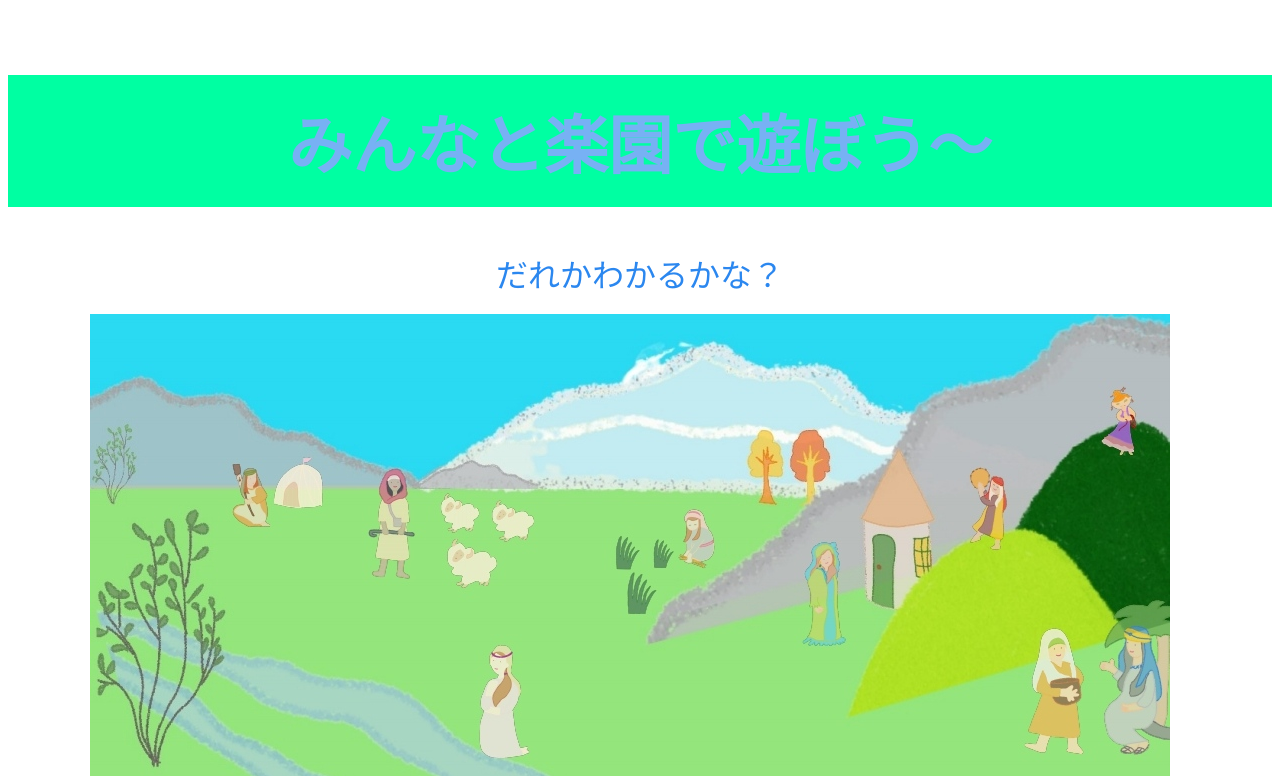
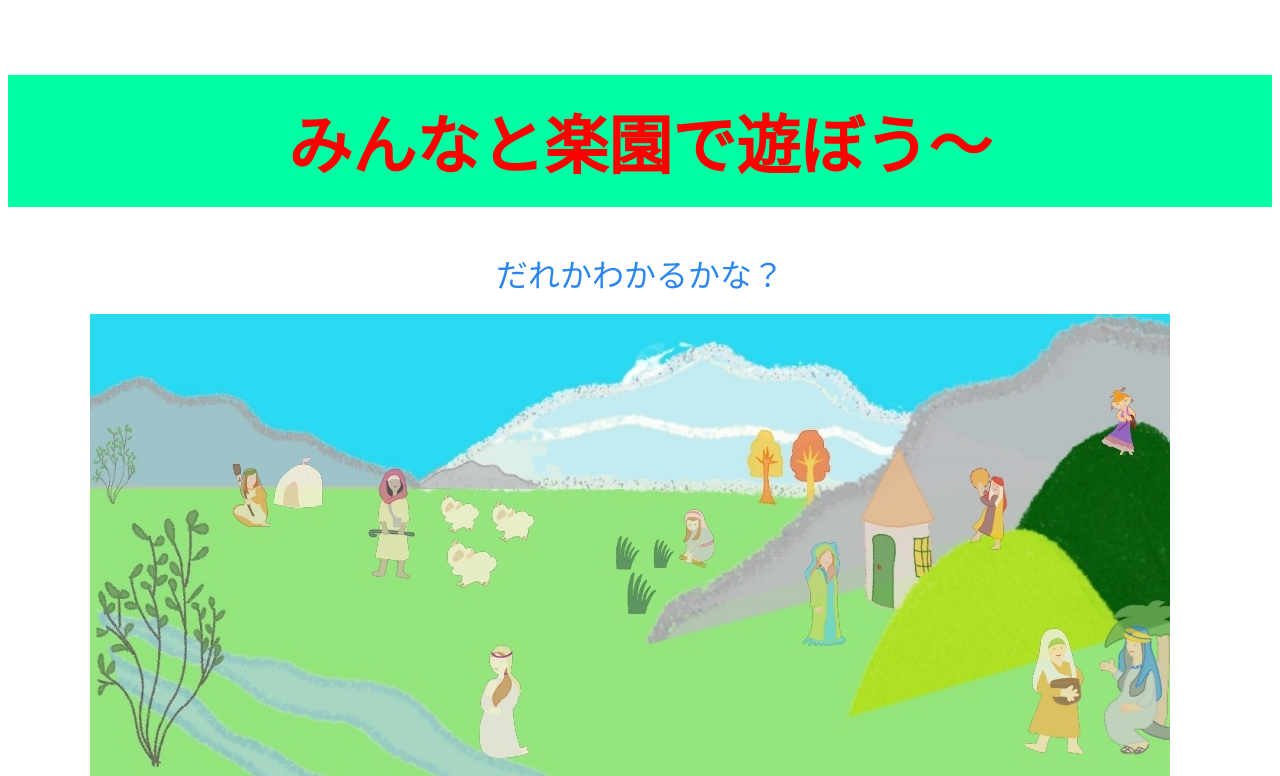
Before and after one commit to knz2021/Paradise-tate, a plain HTML site: page index.html in a window 1280 px wide. Shown: the top 776 px of the page. Drawn offline with Linux system fonts and the light colour scheme.

Commit message:
Update style.css

```diff
--- a/CSS/style.css
+++ b/CSS/style.css
@@ -1,6 +1,6 @@
 header h1 {
   font-size: 4rem;
-  color: rgb(119, 177, 244);
+  color: red;
   background-color: rgb(0, 255, 162);
   background-size: cover;
   padding: 20px 30px;
```
